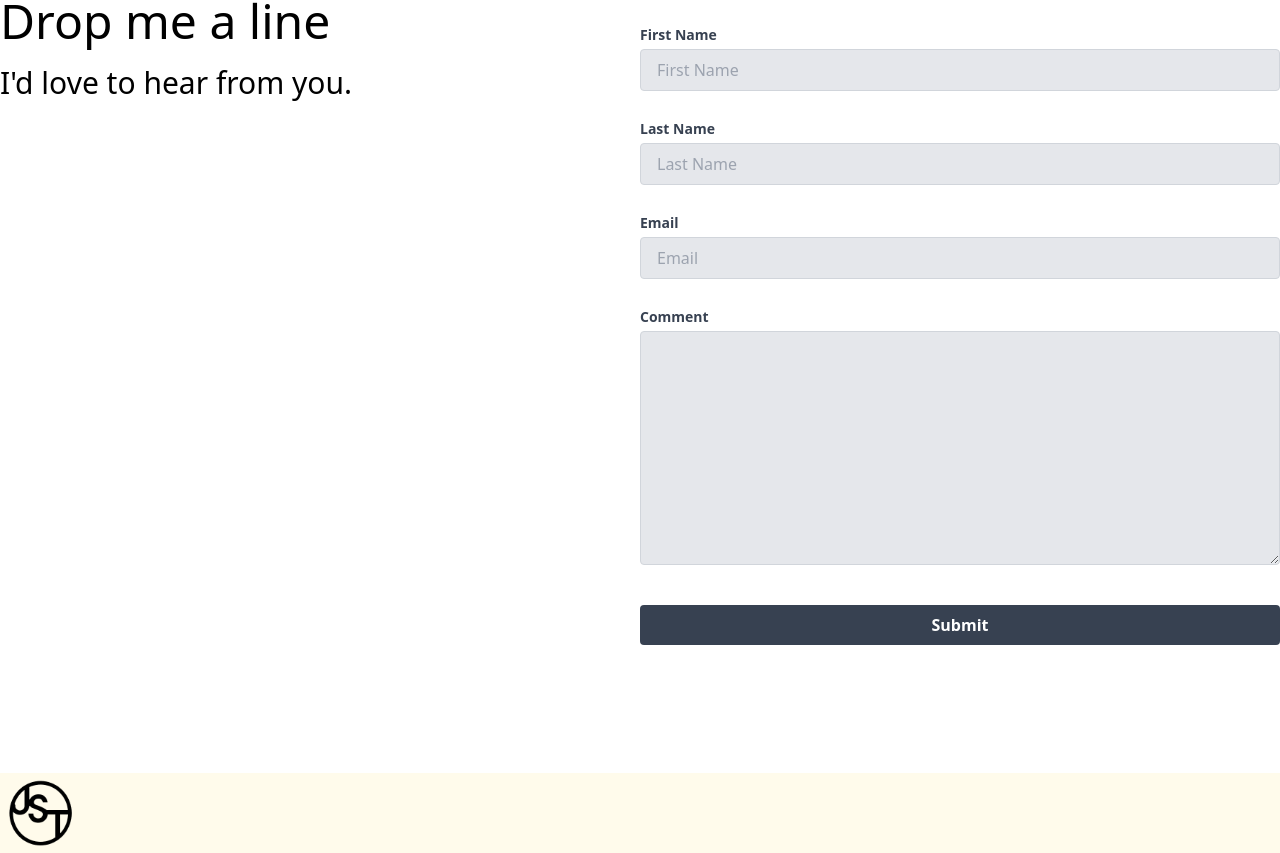
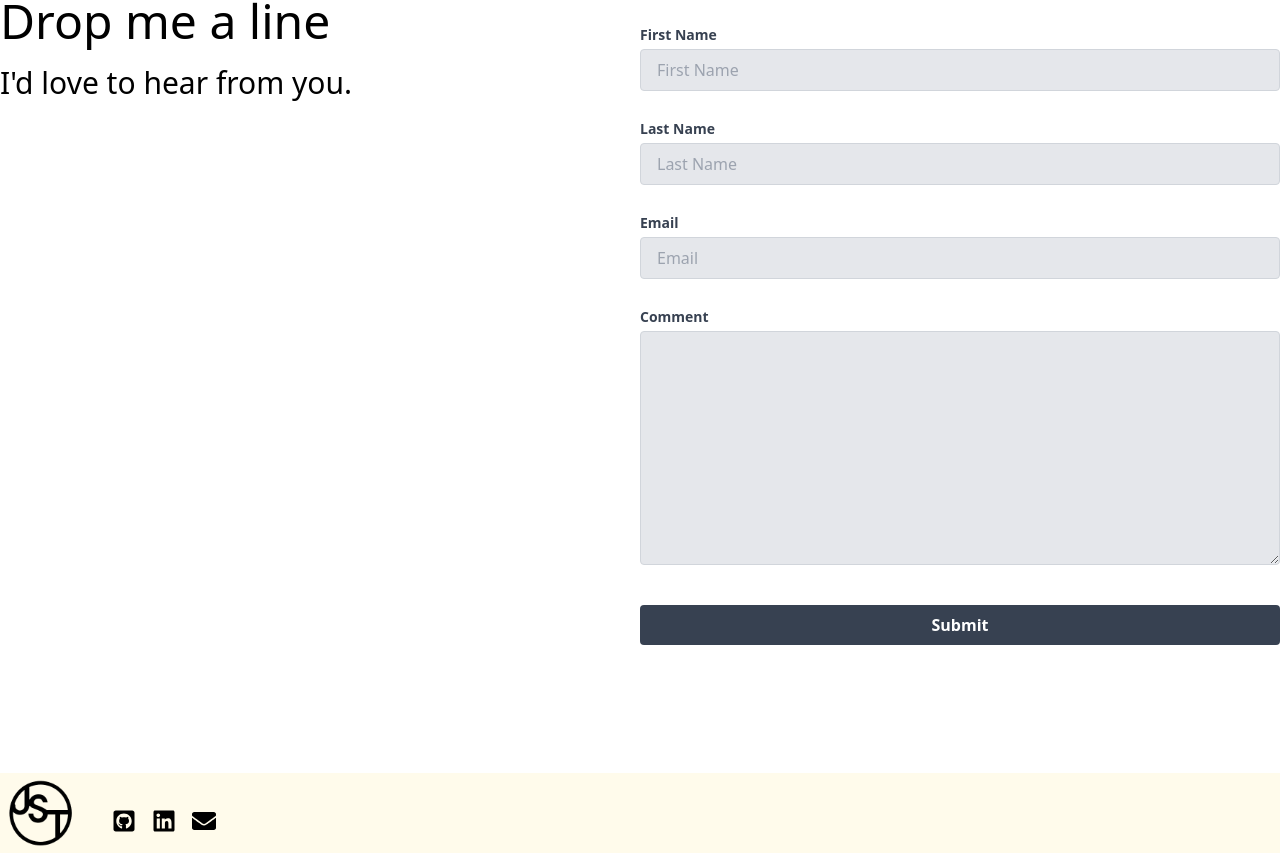
Before and after one commit to lookouttt/JstPortfolio, a React (Vite) app: page / in a window 1280 px wide. Shown: the part 3192-4045 px from the top of the page. Built offline with nearby package versions, Linux system fonts and the light colour scheme.

Commit message:
Resetting form after submit. Removed heroicons. Added social media icons to footer.

```diff
--- a/package.json
+++ b/package.json
@@ -17,7 +17,6 @@
     "tailwindcss": "^3.3.1"
   },
   "dependencies": {
-    "@heroicons/react": "^2.0.17",
     "formik": "^2.2.9",
     "react": "^18.2.0",
     "react-dom": "^18.2.0",
--- a/src/components/Footer.js
+++ b/src/components/Footer.js
@@ -1,9 +1,23 @@
 import jst_logo from '../app/assets/img/jst_round.png';
+import {FaGithubSquare, FaLinkedin, FaEnvelope} from 'react-icons/fa';
 
 const Footer = () => {
     return (
         <div className="flex items-center flex-wrap bg-amber-50 z-50">
-            <img className='p-1 w-30 h-16 md:h-20' src={ jst_logo }></img>
+            <div className="flex items-center flex-shrink-0 mr-6">
+                <img className='p-1 w-30 h-16 md:h-20' src={ jst_logo }></img>
+            </div>
+            <div className={"w-full block md:flex md:items-center md:w-auto"}>
+                <div className="inline-block px-2 py-2 leading-none text-md md:flex-grow mt-4">
+                    <FaGithubSquare className='h-6 w-6'/>
+                </div>
+                <div className="inline-block px-2 py-2 leading-none text-md md:flex-grow mt-4">
+                    <FaLinkedin className='h-6 w-6'/>
+                </div>
+                <div className="inline-block px-2 py-2 leading-none text-md md:flex-grow mt-4">
+                    <FaEnvelope className='h-6 w-6'/>
+                </div>
+            </div>
         </div>
     );
 }
--- a/src/components/Header.js
+++ b/src/components/Header.js
@@ -1,5 +1,5 @@
 import { useState } from 'react';
-import {Bars3Icon} from '../../node_modules/@heroicons/react/24/outline'
+import {HiBars3} from 'react-icons/hi2'
 import jst_logo from '../app/assets/img/jst_round.png';
 
 const Header = () => {
@@ -12,7 +12,7 @@
             </div>
             <div className='block md:hidden'>
                 <button className="flex items-center px-2 py-2 border rounded border-black hover:text-gray-500 hover:border-gray-500" type='button' onClick={() => setMenuOpen(!menuOpen)}>
-                    <Bars3Icon className='h-6 w-6'/>
+                    <HiBars3 className='h-6 w-6'/>
                 </button>
             </div>
             <div className={"w-full block md:flex md:items-center md:w-auto" + (menuOpen ? " flex" : " hidden" ) }>
--- a/src/pages/ContactPage.js
+++ b/src/pages/ContactPage.js
@@ -1,7 +1,7 @@
 import { Formik, Form, Field, ErrorMessage } from 'formik';
 import validateContactForm from '../utils/validateContactForm';
 
-const handleSubmit = (values) => {
+const handleSubmit = (values, actions) => {
     const comment = {
         firstName: values.firstName,
         lastName: values.lastName,
@@ -10,6 +10,8 @@
         date: new Date(Date.now()).toISOString()
     };
     alert(JSON.stringify(values, null, 2));
+    actions.setSubmitting(false);
+    actions.resetForm({ values: ''});
     console.log("comment: ", comment);
     // fetchContactForm(comment);
 };
```
Also changed, not shown: 1 other file (tests, documents, lock files or other folders).
